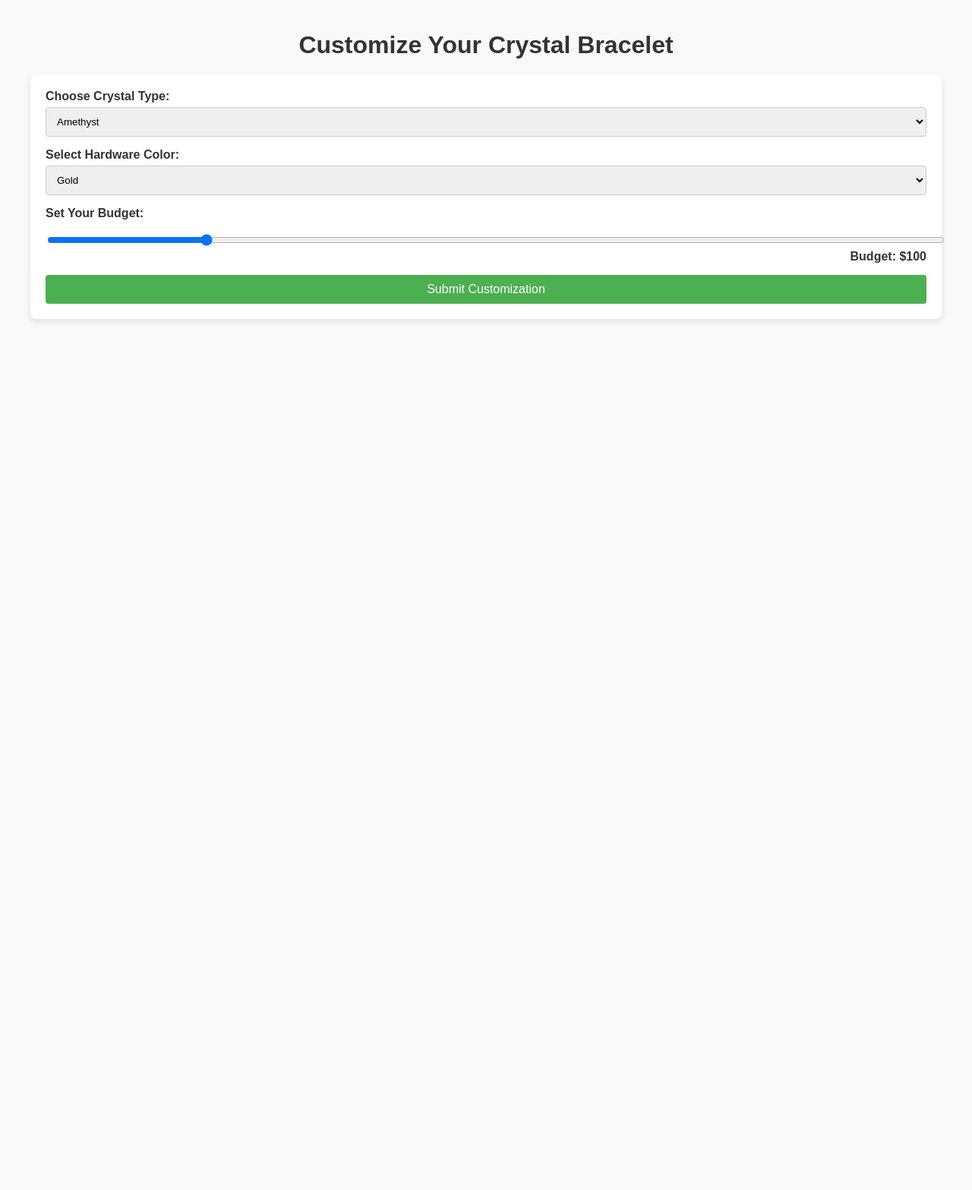
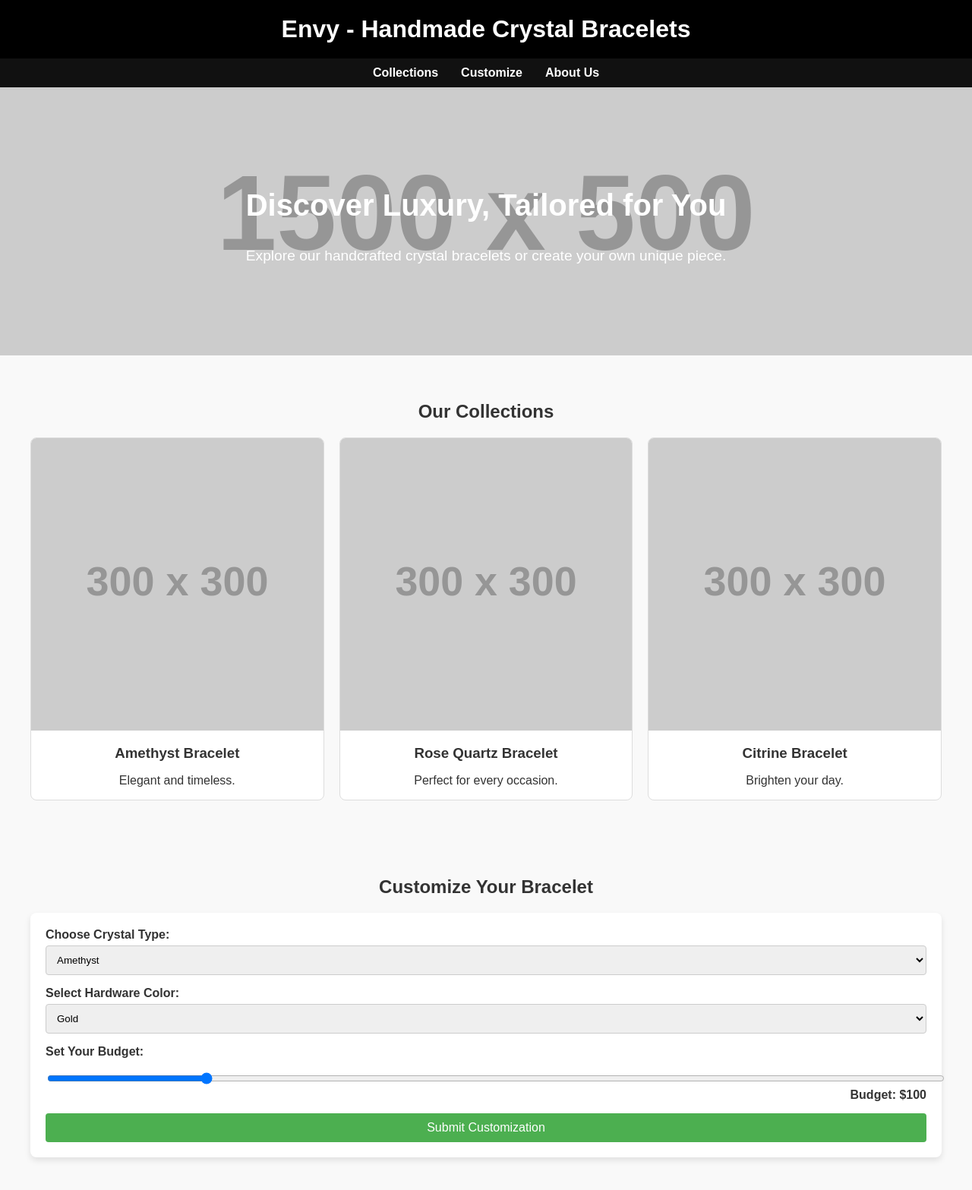
Before and after one commit to crazyhours/envysg, a plain HTML site: page index.html in a window 1280 px wide. Shown: the top 1567 px of the page at 76% size. Before the commit the page ends 800 px from the top, so only its background shows below. Drawn offline with Linux system fonts and the light colour scheme; placeholder pictures from the web are drawn by us.

Commit message:
Update index.html

```diff
--- a/index.html
+++ b/index.html
@@ -3,7 +3,7 @@
 <head>
     <meta charset="UTF-8">
     <meta name="viewport" content="width=device-width, initial-scale=1.0">
-    <title>Customize Your Crystal Bracelet</title>
+    <title>Envy - Handmade Crystal Bracelets</title>
     <style>
         body {
             font-family: Arial, sans-serif;
@@ -12,16 +12,75 @@
             background-color: #f9f9f9;
             color: #333;
         }
-        .container {
+        header {
+            background: #000;
+            color: #fff;
+            padding: 20px;
+            text-align: center;
+        }
+        header h1 {
+            margin: 0;
+            font-size: 2rem;
+        }
+        nav {
+            display: flex;
+            justify-content: center;
+            background: #111;
+            padding: 10px;
+        }
+        nav a {
+            color: #fff;
+            margin: 0 15px;
+            text-decoration: none;
+            font-weight: bold;
+        }
+        nav a:hover {
+            text-decoration: underline;
+        }
+        .hero {
+            background-image: url('https://via.placeholder.com/1500x500');
+            background-size: cover;
+            background-position: center;
+            color: #fff;
+            text-align: center;
+            padding: 100px 20px;
+        }
+        .hero h2 {
+            font-size: 2.5rem;
+        }
+        .hero p {
+            font-size: 1.2rem;
+            margin: 20px 0;
+        }
+        .collections, .customize-section {
+            padding: 40px 20px;
             max-width: 1200px;
             margin: 0 auto;
-            padding: 20px;
         }
-        h1 {
+        .collections h2, .customize-section h2 {
             text-align: center;
             margin-bottom: 20px;
         }
-        form {
+        .collections-grid {
+            display: grid;
+            grid-template-columns: repeat(auto-fit, minmax(250px, 1fr));
+            gap: 20px;
+        }
+        .collection-item {
+            background: #fff;
+            border: 1px solid #ddd;
+            border-radius: 8px;
+            overflow: hidden;
+            text-align: center;
+        }
+        .collection-item img {
+            width: 100%;
+            height: auto;
+        }
+        .collection-item h3 {
+            margin: 15px 0;
+        }
+        .customize-section form {
             background: #fff;
             padding: 20px;
             border-radius: 8px;
@@ -57,11 +116,53 @@
             margin-top: -10px;
             margin-bottom: 10px;
         }
+        footer {
+            background: #111;
+            color: #fff;
+            text-align: center;
+            padding: 20px;
+            margin-top: 40px;
+        }
     </style>
 </head>
 <body>
-    <div class="container">
-        <h1>Customize Your Crystal Bracelet</h1>
+    <header>
+        <h1>Envy - Handmade Crystal Bracelets</h1>
+    </header>
+    <nav>
+        <a href="#collections">Collections</a>
+        <a href="#customize">Customize</a>
+        <a href="#about">About Us</a>
+    </nav>
+
+    <div class="hero">
+        <h2>Discover Luxury, Tailored for You</h2>
+        <p>Explore our handcrafted crystal bracelets or create your own unique piece.</p>
+    </div>
+
+    <section id="collections" class="collections">
+        <h2>Our Collections</h2>
+        <div class="collections-grid">
+            <div class="collection-item">
+                <img src="https://via.placeholder.com/300" alt="Amethyst Bracelet">
+                <h3>Amethyst Bracelet</h3>
+                <p>Elegant and timeless.</p>
+            </div>
+            <div class="collection-item">
+                <img src="https://via.placeholder.com/300" alt="Rose Quartz Bracelet">
+                <h3>Rose Quartz Bracelet</h3>
+                <p>Perfect for every occasion.</p>
+            </div>
+            <div class="collection-item">
+                <img src="https://via.placeholder.com/300" alt="Citrine Bracelet">
+                <h3>Citrine Bracelet</h3>
+                <p>Brighten your day.</p>
+            </div>
+        </div>
+    </section>
+
+    <section id="customize" class="customize-section">
+        <h2>Customize Your Bracelet</h2>
         <form id="customization-form">
             <div class="form-group">
                 <label for="crystal-type">Choose Crystal Type:</label>
@@ -92,7 +193,11 @@
 
             <button type="submit">Submit Customization</button>
         </form>
-    </div>
+    </section>
+
+    <footer>
+        <p>&copy; 2024 Envy. All rights reserved.</p>
+    </footer>
 
     <script>
         const budgetSlider = document.getElementById('budget');
```
